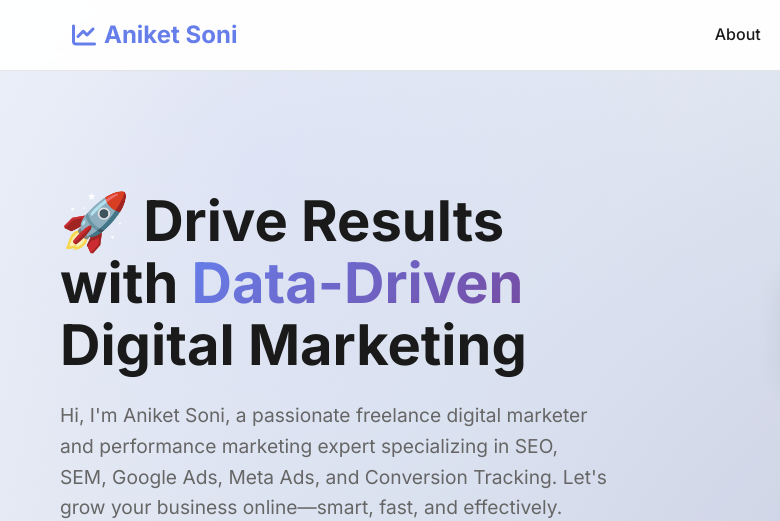
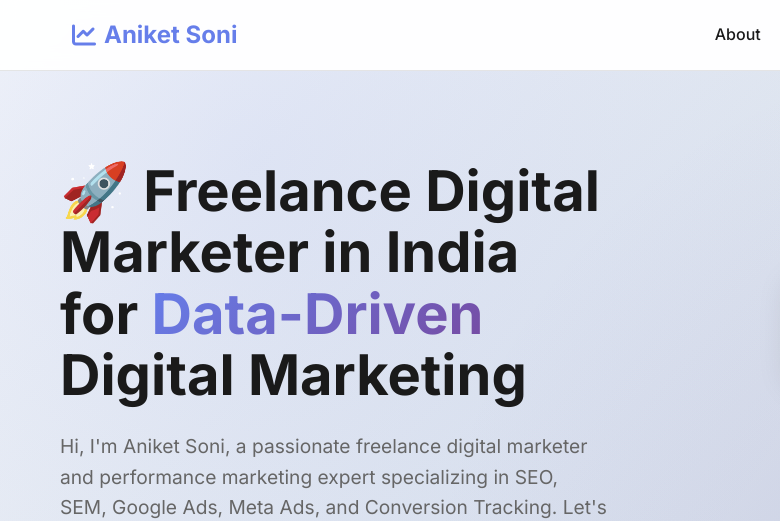
Before and after one commit to Aniketsoni9340/aniketsoni, a plain HTML site: page index.html in a window 1280 px wide. Shown: the top 521 px of the page, 0-780 px from the left. Drawn offline with Linux system fonts and the light colour scheme; a script that the page names is missing.

Commit message:
Update index.html

```diff
--- a/index.html
+++ b/index.html
@@ -3,8 +3,8 @@
 <head>
     <meta charset="UTF-8"><meta name="google-site-verification" content="dJT2Ab9x1FWuYmRHzxy0k-4UnK9atcnpAZugtST7hlk" />
     <meta name="viewport" content="width=device-width, initial-scale=1.0">
-    <title>Aniket Soni - Digital Marketing Expert | SEO, SEM, Google Ads Specialist</title>
-    <meta name="description" content="Freelance digital marketing expert specializing in SEO, SEM, Google Ads, Meta Ads, and performance marketing. Drive results with data-driven strategies.">
+    <title>Aniket Soni - Digital Marketing freelance grow your business with | SEO, SEM, Google Ads Specialist</title>
+    <meta name="description" content="Freelance digital marketing top rated expert specializing in SEO, SEM, Google Ads, Meta Ads, and performance marketing. Drive results with data-driven strategies.">
     <link rel="stylesheet" href="styles.css">
     <link href="https://fonts.googleapis.com/css2?family=Inter:wght@300;400;500;600;700&display=swap" rel="stylesheet">
     <link rel="stylesheet" href="https://cdnjs.cloudflare.com/ajax/libs/font-awesome/6.4.0/css/all.min.css">
@@ -39,7 +39,7 @@
             <div class="hero-content">
                 <div class="hero-text">
                     <h1 class="hero-title">
-                        🚀 Drive Results with
+                        🚀 Freelance Digital Marketer in India for
                         <span class="gradient-text">Data-Driven</span>
                         Digital Marketing
                     </h1>
```
